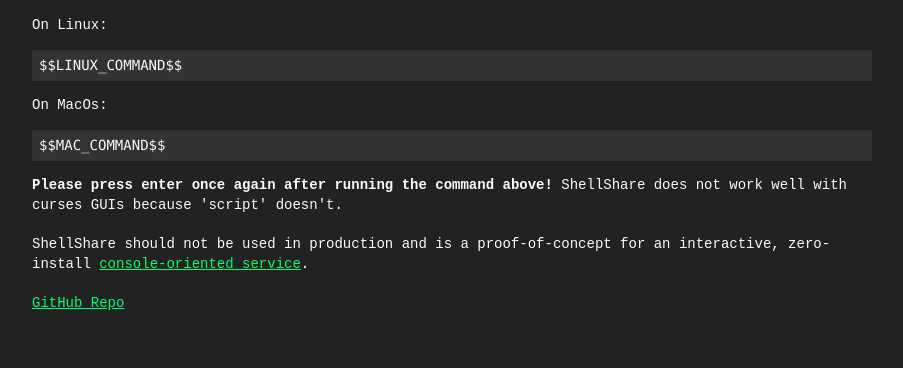
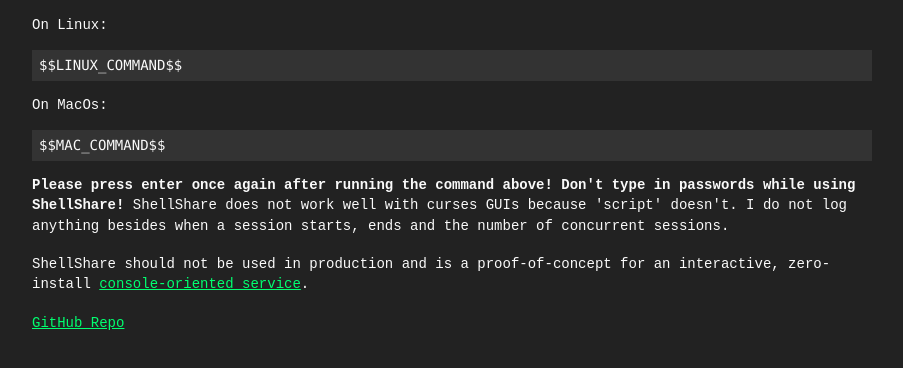
Before and after one commit to brodo/TermShare, a website: page index.html in a window 1280 px wide. Shown: the part 204-572 px from the top of the page, without its empty margins (188-1091 px from the left). Drawn offline with Linux system fonts and the light colour scheme.

Commit message:
add warning to not type in passwords

```diff
--- a/index.html
+++ b/index.html
@@ -260,8 +260,11 @@
 On MacOs:
 <pre>$$MAC_COMMAND$$</pre>
 <p>
-    <b>Please press enter once again after running the command above!</b> ShellShare does not work well with curses
-    GUIs because 'script' doesn't.
+    <b>Please press enter once again after running the command above! Don't type in passwords while using
+        ShellShare!</b>
+    ShellShare does not work well with curses GUIs because 'script' doesn't. I do not log anything besides when a
+    session starts,
+    ends and the number of concurrent sessions.
 </p>
 
 <p>
```
